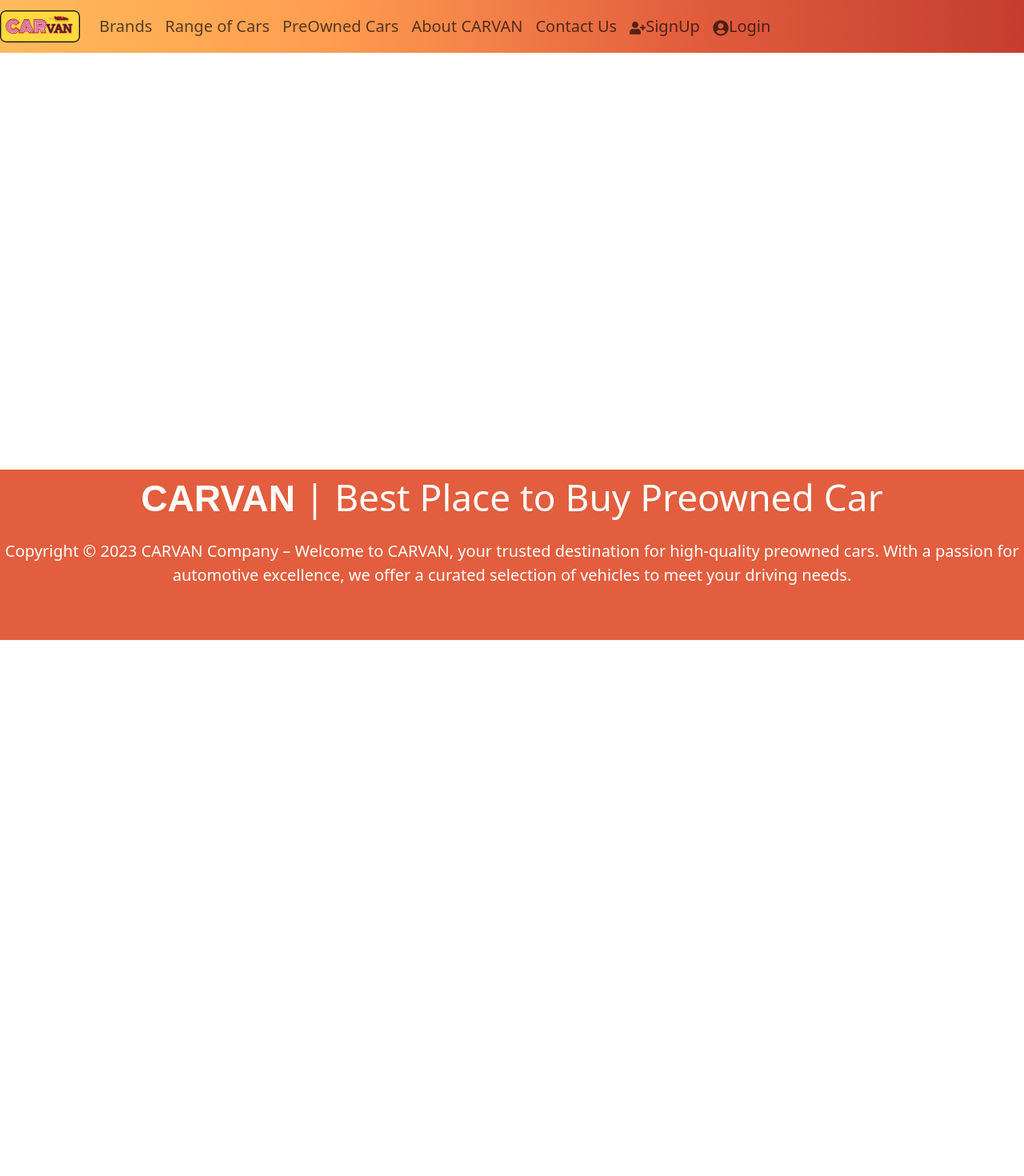
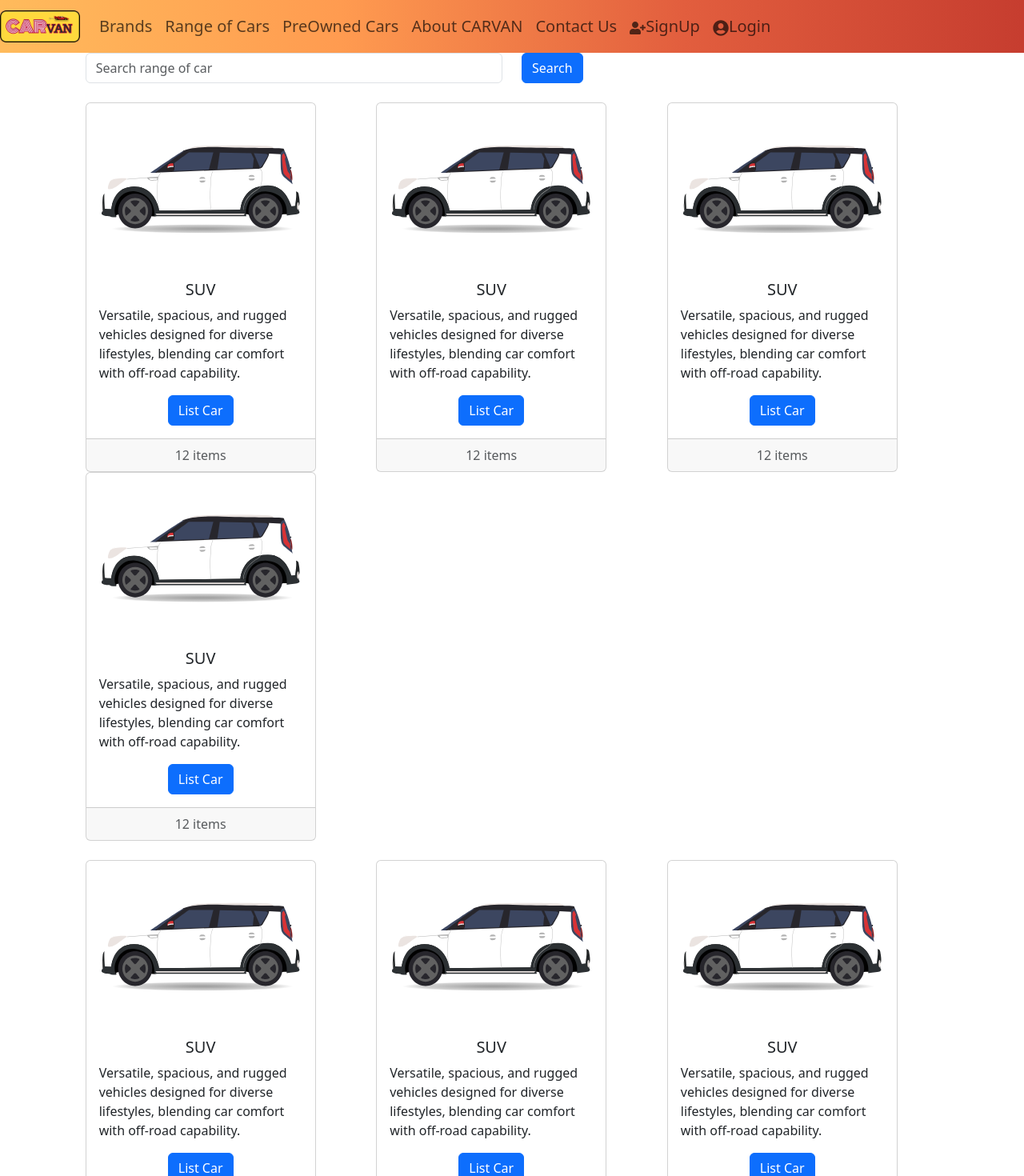
Before and after one commit to vinhchis/carvan, a React (Create React App) app: page / in a window 1280 px wide. Shown: the top 1470 px of the page at 80% size. Before the commit the page ends 800 px from the top, so only its background shows below. Built offline with nearby package versions, Linux system fonts and the light colour scheme; some icons are missing.

Commit message:
add ListRange.jsx

```diff
--- a/src/App.css
+++ b/src/App.css
@@ -1,4 +1,4 @@
-@import '~bootstrap/dist/css/bootstrap.min.css';
+@import "~bootstrap/dist/css/bootstrap.min.css";
 
 /* Reset CSS */
 * {
@@ -20,3 +20,8 @@
   --main-color-3: #e25e3e;
   --main-color-4: #c63d2f;
 }
+
+body {
+  min-height: 100vh;
+  position: relative;
+}
--- a/src/App.js
+++ b/src/App.js
@@ -2,13 +2,18 @@ import { Fragment } from "react";
 import "./App.css";
 import Header from "./components/Header/Header";
 import Footer from "./components/Footer/Footer";
+import ListRange from "./components/ListRange";
 
-export default function App() {
+function App() {
   return (
     <Fragment>
       <Header />
-
+      <div className="main col-10 offset-1">
+        <ListRange />/
+      </div>
       <Footer />
     </Fragment>
   );
 }
+
+export default App;
--- a/src/assets/css/test.module.css
+++ /dev/null
@@ -1,3 +0,0 @@
-h1 {
-    color: var(--)
-}
--- a/src/components/Footer/footer.css
+++ b/src/components/Footer/footer.css
@@ -1,13 +1,13 @@
 footer {
-  position: fixed;
+  /* position: absolute;
   left: 0;
-  bottom: 0;
+  bottom: 0; */
+  width: 100%;
+  padding-bottom: 10px;
   width: 100%;
   align-items: center;
   background: #e25e3e;
   color: #fff;
-  padding-bottom: 10px;
-
 }
 
 /* Social */
--- a/src/components/ListRange.jsx
+++ b/src/components/ListRange.jsx
@@ -1,9 +1,46 @@
+import { CardGroup } from "react-bootstrap";
+import Range from "./cards/Range/Range";
+import Col from "react-bootstrap/Col";
+import Row from "react-bootstrap/Row";
+import SearchBar from "./SearchBar/SearchBar";
+
 function ListRange() {
   return (
-    <>
+    <div>
+      <SearchBar/>
+      <div>
+      <Row className="my-4">
+        <Col ms={3}>
+          <Range />
+        </Col>
+        <Col ms={3}>
+          <Range />
+        </Col>
+        <Col ms={3}>
+          <Range />
+        </Col>
+        <Col ms={3}>
+          <Range />
+        </Col>
+      </Row>
+      <Row className="my-4">
+        <Col ms={3}>
+          <Range />
+        </Col>
+        <Col ms={3}>
+          <Range />
+        </Col>
+        <Col ms={3}>
+          <Range />
+        </Col>
+        <Col ms={3}>
+          <Range />
+        </Col>
+      </Row>
+      </div>
 
-    </>
-   );
+    </div>
+  );
 }
 
 export default ListRange;
--- /dev/null
+++ b/src/components/SearchBar/SearchBar.jsx
@@ -0,0 +1,24 @@
+import { Form, Button, Col, Row } from "react-bootstrap";
+
+function SearchBar() {
+  return (
+    <div>
+      <Form>
+        <Row>
+          <Col>
+            <Form.Group>
+              <Form.Control type="text" placeholder="Search range of car " />
+            </Form.Group>
+          </Col>
+          <Col>
+            <Button variant="primary" type="submit">
+              Search
+            </Button>
+          </Col>
+        </Row>
+      </Form>
+    </div>
+  );
+}
+
+export default SearchBar;
--- a/src/components/cards/Range/Range.jsx
+++ b/src/components/cards/Range/Range.jsx
@@ -1,9 +1,29 @@
+import Button from "react-bootstrap/Button";
+import Card from "react-bootstrap/Card";
+import SUVImg from "../../../assets/image/ranges/SUV.svg";
 function Range() {
+  const imgLink = "../../../assets/img/ranges";
+  let range = {
+    id: 1,
+    name: "SUV",
+    desc: "Versatile, spacious, and rugged vehicles designed for diverse lifestyles, blending car comfort with off-road capability.",
+  };
+
   return (
-    <>
+    <Card className="text-center" style={{ width: "18rem" }}>
+      {/* <Card.Header>{`${range.count} cars`}</Card.Header> */}
+      <Card.Img variant="top" src={SUVImg} />
+      <Card.Body>
 
-    </>
-   );
+        <Card.Title>{range.name}</Card.Title>
+        <Card.Text class="text-start">
+         {range.desc}
+        </Card.Text>
+        <Button variant="primary">List Car</Button>
+      </Card.Body>
+      <Card.Footer className="text-muted">12 items</Card.Footer>
+    </Card>
+  );
 }
 
 export default Range;
--- a/src/index.js
+++ b/src/index.js
@@ -2,5 +2,6 @@ import ReactDOM from "react-dom/client";
 import React from "react";
 import App from "./App";
 
+
 const root = ReactDOM.createRoot(document.getElementById('root'));
 root.render(<App />);
```
